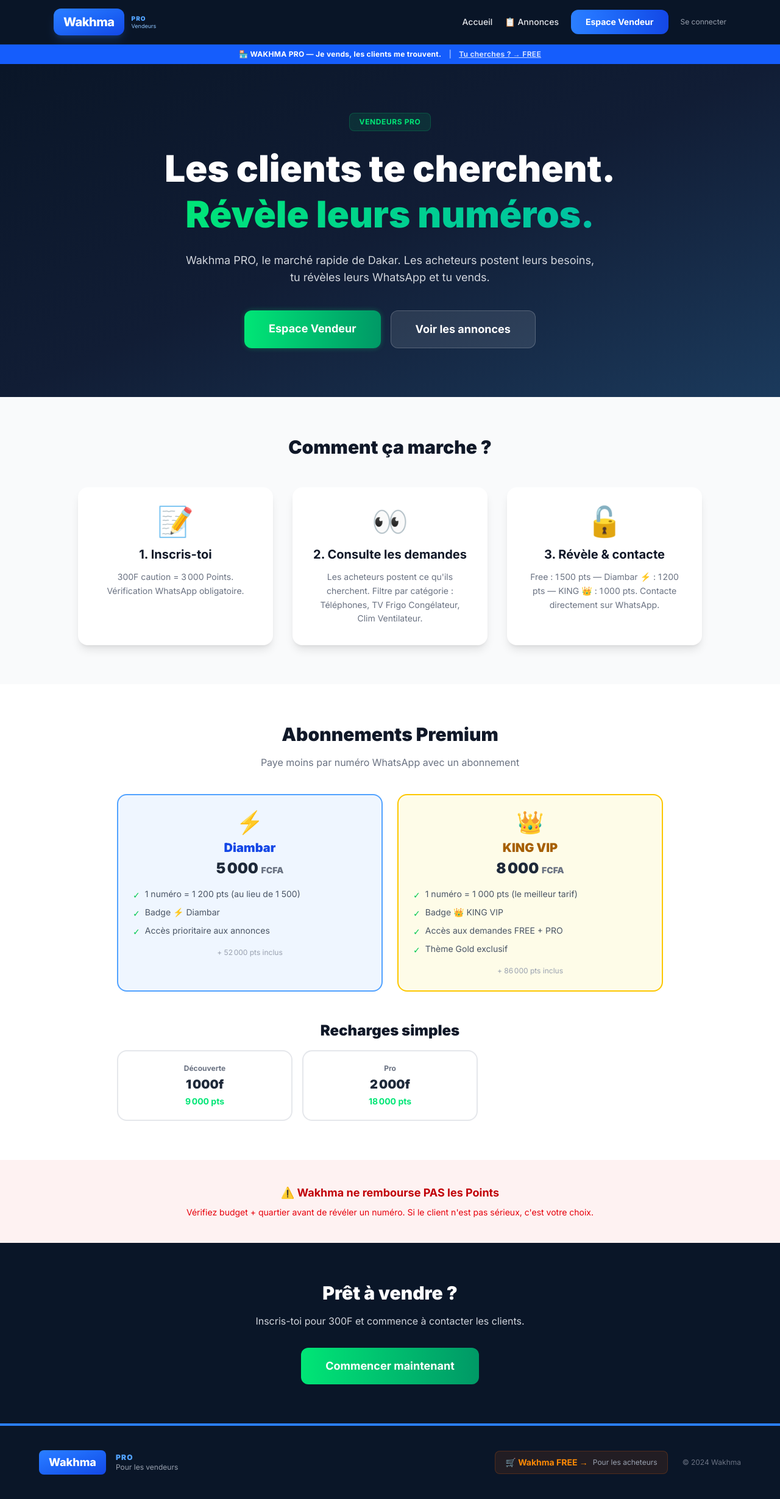
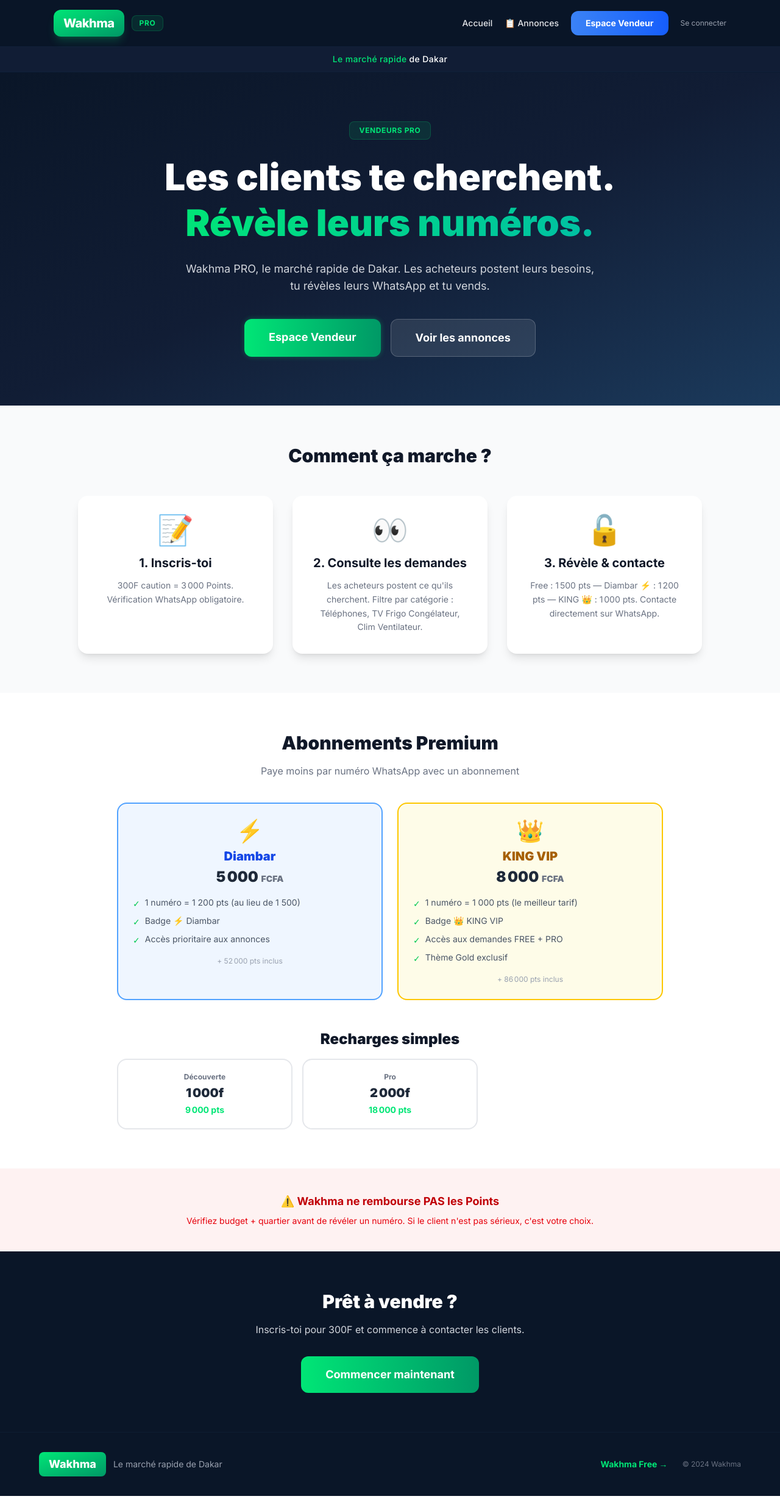
Before and after one commit to idimbengue003-web/waxma-pro, a React (Vite) app: page / in a window 1280 px wide. Shown: the whole page at 61% size. Built offline with nearby package versions, Linux system fonts and the light colour scheme.

Commit message:
Revert: couleurs d'origine restaurees (vert pro-highlight)

```diff
--- a/src/components/Footer.jsx
+++ b/src/components/Footer.jsx
@@ -1,19 +1,13 @@
 export default function Footer() {
   return (
-    <footer className="bg-pro-primary border-t-4 border-blue-500 py-10 px-4">
-      <div className="max-w-6xl mx-auto flex flex-col md:flex-row items-center justify-between gap-6">
-        <div className="flex items-center gap-4">
-          <div className="bg-gradient-to-br from-blue-500 to-blue-700 text-white font-extrabold text-lg px-4 py-1.5 rounded-lg">Wakhma</div>
-          <div className="flex flex-col">
-            <span className="text-blue-400 font-black text-xs uppercase tracking-widest">PRO</span>
-            <span className="text-gray-400 text-xs">Pour les vendeurs</span>
-          </div>
+    <footer className="bg-pro-primary border-t border-pro-accent/20 py-8 px-4">
+      <div className="max-w-6xl mx-auto flex flex-col md:flex-row items-center justify-between gap-4">
+        <div className="flex items-center gap-3">
+          <div className="bg-gradient-to-br from-pro-highlight to-emerald-600 text-white font-extrabold text-lg px-4 py-1.5 rounded-lg">Wakhma</div>
+          <span className="text-gray-400 text-sm">Le marché rapide de Dakar</span>
         </div>
         <div className="flex items-center gap-6">
-          <a href="https://wakhma-store.com" target="_blank" rel="noopener noreferrer"
-            className="flex items-center gap-2 text-sm font-bold text-orange-400 bg-orange-500/10 border border-orange-500/20 px-4 py-2 rounded-lg hover:bg-orange-500/20 transition">
-            🛒 Wakhma FREE → <span className="text-xs font-normal text-gray-400">Pour les acheteurs</span>
-          </a>
+          <a href="https://wakhma-store.com" target="_blank" rel="noopener noreferrer" className="text-pro-highlight text-sm font-bold hover:underline">Wakhma Free →</a>
           <span className="text-gray-500 text-xs">© 2024 Wakhma</span>
         </div>
       </div>
--- a/src/components/Header.jsx
+++ b/src/components/Header.jsx
@@ -20,18 +20,15 @@
   };
 
   return (
-    <header className="sticky top-0 z-50">
-      {/* Barre principale */}
-      <div className={`border-b ${isKing ? 'bg-pro-king-dark border-pro-king-gold/30' : 'bg-pro-primary/95 backdrop-blur-md border-pro-accent/30'}`}>
-        <div className="max-w-6xl mx-auto px-6 py-3.5 flex items-center justify-between">
+    <header className={`sticky top-0 z-50 border-b ${isKing ? 'bg-pro-king-dark border-pro-king-gold/20' : 'bg-pro-primary/95 backdrop-blur-md border-pro-accent/20'}`}>
+      <div className="max-w-6xl mx-auto px-6 py-4 flex items-center justify-between">
         <div className="flex items-center gap-3">
           <a href="#/" onClick={() => window.scrollTo({ top: 0, behavior: 'smooth' })} className={`font-extrabold text-xl px-4 py-2 rounded-xl tracking-tight cursor-pointer ${
-              isKing ? 'bg-pro-king-gold text-pro-king-dark' : 'bg-gradient-to-br from-blue-500 to-blue-700 text-white shadow-lg shadow-blue-500/20'
+            isKing ? 'bg-pro-king-gold text-pro-king-dark' : 'bg-gradient-to-br from-pro-highlight to-emerald-600 text-white shadow-lg shadow-pro-highlight/20'
           }`}>Wakhma</a>
-            <div className="flex flex-col">
-              <span className={`font-black text-[10px] leading-tight uppercase tracking-widest ${isKing ? 'text-pro-king-gold' : 'text-blue-400'}`}>PRO</span>
-              <span className={`text-[9px] leading-tight ${isKing ? 'text-yellow-300' : 'text-blue-300'}`}>Vendeurs</span>
-            </div>
+          <span className={`font-bold text-xs px-3 py-1 rounded-lg uppercase tracking-wider ${
+            isKing ? 'text-pro-king-gold bg-pro-king-gold/10 border border-pro-king-gold/20' : 'text-pro-highlight bg-pro-highlight/10 border border-pro-highlight/20'
+          }`}>PRO</span>
           {isKing && <span className="text-lg">👑</span>}
         </div>
 
@@ -41,26 +38,26 @@
           <a href="#/demandes" className={`font-medium text-sm ${isKing ? 'text-gray-300 hover:text-pro-king-gold' : 'text-gray-200 hover:text-white'}`}>📋 Annonces</a>
           {vendeur && (
             <a href="#/recharge" className={`flex items-center gap-2 px-4 py-2 rounded-xl text-sm font-bold transition ${
-                isKing ? 'bg-pro-king-gold/10 text-pro-king-gold border border-pro-king-gold/20' : 'bg-blue-500/10 text-blue-400 border border-blue-500/20'
+              isKing ? 'bg-pro-king-gold/10 text-pro-king-gold border border-pro-king-gold/20' : 'bg-pro-highlight/10 text-pro-highlight border border-pro-highlight/20'
             }`}>
               <span>💎</span>
               <span>{points.toLocaleString('fr-FR')}</span>
               <span className={`text-xs font-normal ${isKing ? 'text-gray-400' : 'text-gray-300'}`}>pts</span>
               {revealsFromPoints > 0 && (
-                  <span className={`text-xs ml-1 px-2 py-0.5 rounded-lg ${isKing ? 'bg-pro-king-gold/20 text-pro-king-gold' : 'bg-blue-500/20 text-blue-400'}`}>
+                <span className={`text-xs ml-1 px-2 py-0.5 rounded-lg ${isKing ? 'bg-pro-king-gold/20 text-pro-king-gold' : 'bg-pro-highlight/20 text-pro-highlight'}`}>
                   {revealsFromPoints} dispo
                 </span>
               )}
             </a>
           )}
           {vendeur ? (
-              <a href="#/dashboard" className={`font-bold px-6 py-2.5 rounded-xl text-sm ${isKing ? 'bg-gradient-to-r from-pro-king-gold to-yellow-500 text-pro-king-dark' : 'bg-gradient-to-r from-blue-500 to-blue-700 text-white'}`}>Dashboard</a>
+            <a href="#/dashboard" className="bg-gradient-to-r from-pro-highlight to-emerald-600 text-white font-bold px-6 py-2.5 rounded-xl text-sm">Dashboard</a>
           ) : (
-              <a href="#/vendeur" className="bg-gradient-to-r from-blue-500 to-blue-700 text-white font-bold px-6 py-2.5 rounded-xl text-sm">Espace Vendeur</a>
+            <a href="#/vendeur" className="bg-gradient-to-r from-pro-blue to-blue-600 text-white font-bold px-6 py-2.5 rounded-xl text-sm">Espace Vendeur</a>
           )}
           {showAdmin ? (
             <>
-                <a href="#/admin" className={`font-bold text-sm px-4 py-2 rounded-xl ${isKing ? 'text-pro-king-gold bg-pro-king-gold/10 border border-pro-king-gold/20 hover:bg-pro-king-gold/20' : 'text-blue-400 bg-blue-500/10 border border-blue-500/20 hover:bg-blue-500/20'} transition`}>ADMIN 🔒</a>
+              <a href="#/admin" className={`font-bold text-sm px-4 py-2 rounded-xl ${isKing ? 'text-pro-king-gold bg-pro-king-gold/10 border border-pro-king-gold/20 hover:bg-pro-king-gold/20' : 'text-pro-highlight bg-pro-highlight/10 border border-pro-highlight/20 hover:bg-pro-highlight/20'} transition`}>ADMIN 🔒</a>
               <button onClick={handleLogout} className={`text-xs hover:text-red-400 transition-colors ${isKing ? 'text-gray-500' : 'text-gray-400'}`}>Déconnexion</button>
             </>
           ) : (
@@ -69,13 +66,13 @@
         </nav>
 
         {/* Mobile */}
-          <div className="md:hidden flex items-center gap-2">
+        <div className="md:hidden flex items-center gap-3">
           <a href="#/demandes" className={`flex items-center gap-1.5 px-3 py-1.5 rounded-lg text-xs font-bold ${
-              isKing ? 'bg-pro-king-gold/10 text-pro-king-gold border border-pro-king-gold/20' : 'bg-blue-500/10 text-blue-400 border border-blue-500/20'
+            isKing ? 'bg-pro-king-gold/10 text-pro-king-gold border border-pro-king-gold/20' : 'bg-pro-highlight/10 text-pro-highlight border border-pro-highlight/20'
           }`}>📋 Annonces</a>
           {vendeur && (
             <a href="#/recharge" className={`flex items-center gap-1.5 px-3 py-1.5 rounded-lg text-xs font-bold ${
-                isKing ? 'bg-pro-king-gold/10 text-pro-king-gold border border-pro-king-gold/20' : 'bg-blue-500/10 text-blue-400 border border-blue-500/20'
+              isKing ? 'bg-pro-king-gold/10 text-pro-king-gold border border-pro-king-gold/20' : 'bg-pro-highlight/10 text-pro-highlight border border-pro-highlight/20'
             }`}>💎 {points.toLocaleString('fr-FR')}</a>
           )}
           <button onClick={() => setMenuOpen(!menuOpen)} className={`p-2 ${isKing ? 'text-pro-king-gold' : 'text-white'}`}>
@@ -86,17 +83,12 @@
           </button>
         </div>
       </div>
-      </div>
 
-      {/* Bandeau séparateur PRO */}
-      <div className={`text-center py-2 text-xs font-bold tracking-wide ${
-        isKing
-          ? 'bg-pro-king-gold text-pro-king-dark'
-          : 'bg-blue-600 text-white'
+      <div className={`text-center py-2.5 text-sm font-medium tracking-wide border-y ${
+        isKing ? 'bg-pro-king-gold/10 text-pro-king-gold border-pro-king-gold/10' : 'bg-pro-secondary text-white border-pro-accent/10'
       }`}>
-        {isKing ? '👑 KING VIP — ' : ''}🏪 WAKHMA PRO — Je vends, les clients me trouvent.
-        <span className="mx-3 opacity-50">|</span>
-        <a href="https://wakhma-store.com" className={`underline hover:no-underline ${isKing ? 'opacity-80' : 'opacity-80'}`}>Tu cherches ? → FREE</a>
+        {isKing && '👑 KING — '}
+        <span className={isKing ? '' : 'text-pro-highlight'}>Le marché rapide</span> de Dakar
       </div>
 
       {menuOpen && (
@@ -128,9 +120,9 @@
             )}
 
             {vendeur ? (
-              <a href="#/dashboard" onClick={() => setMenuOpen(false)} className={`font-bold py-3.5 px-5 rounded-xl text-center text-sm ${isKing ? 'bg-gradient-to-r from-pro-king-gold to-yellow-500 text-pro-king-dark' : 'bg-gradient-to-r from-pro-highlight to-emerald-600 text-white'}`}>📊 Dashboard</a>
+              <a href="#/dashboard" onClick={() => setMenuOpen(false)} className="bg-gradient-to-r from-pro-highlight to-emerald-600 text-white font-bold py-3.5 px-5 rounded-xl text-center text-sm">📊 Dashboard</a>
             ) : (
-              <a href="#/vendeur" onClick={() => setMenuOpen(false)} className="bg-gradient-to-r from-blue-500 to-blue-700 text-white font-bold py-3.5 px-5 rounded-xl text-center text-sm">🏪 Espace Vendeur</a>
+              <a href="#/vendeur" onClick={() => setMenuOpen(false)} className="bg-gradient-to-r from-pro-blue to-blue-600 text-white font-bold py-3.5 px-5 rounded-xl text-center text-sm">🏪 Espace Vendeur</a>
             )}
 
             {showAdmin ? (
```
Lines whose indentation alone changed are shown as unchanged.
